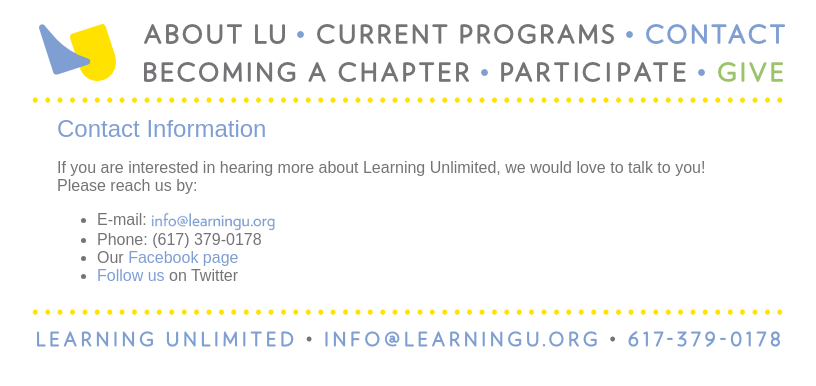
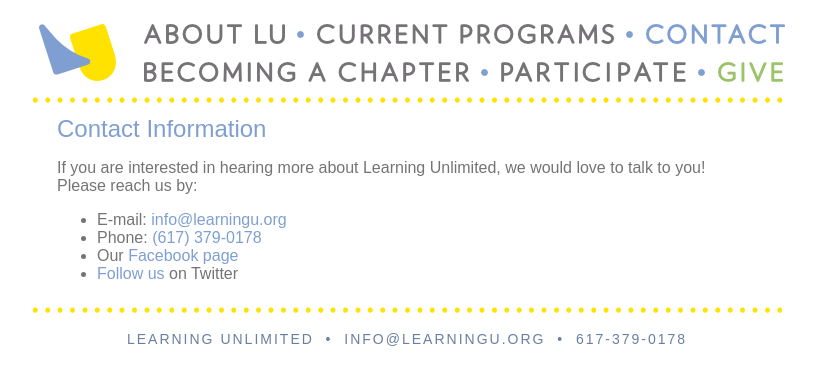
Before and after one commit to learning-unlimited/learning-unlimited.github.io, a Jekyll site: the page built from _contact/index.html, in a window 1280 px wide. Shown: the top 386 px of the page, without its empty margins (225-1041 px from the left). Built offline with Jekyll 4.4.1, drawn with Linux system fonts in a browser that asks for light colours.

Commit message:
Make email and phone clickable using mailto: and tel: (#33)

```diff
--- a/_contact/index.html
+++ b/_contact/index.html
@@ -9,8 +9,8 @@
 <p>If you are interested in hearing more about Learning Unlimited, we would love to talk to you!  Please reach us by:</p>
 
 <ul>
-   <li>E-mail: <img src="/media/images/content-pages/email.jpg" height="20" width="124" valign=top></li>
-   <li>Phone: (617) 379-0178</li>
+   <li>E-mail: <a href="mailto:info@learningu.org">info@learningu.org</a></li>
+   <li>Phone:  <a href="tel:+6173790178">(617) 379-0178</a></li>
    <li>Our <a href ="https://www.facebook.com/Learning-Unlimited-148451064087/">Facebook page</a></li>
 <li> <a href ="https://twitter.com/LUMakeASplash">Follow us</a> on Twitter</li>
 </ul>
--- a/_includes/footer.html
+++ b/_includes/footer.html
@@ -3,7 +3,12 @@
       <div id="footer">
 	<div class="hr"><hr/></div>
 
-        <img src="/media/images/content-pages/footer.gif" alt="Learning Unlimited / info@learningu.org / 617-379-0178" />
+    <p class="footer-contact">
+  LEARNING UNLIMITED &nbsp;•&nbsp;
+  <a href="mailto:info@learningu.org">INFO@LEARNINGU.ORG</a>
+  &nbsp;•&nbsp;
+  <a href="tel:+16173790178">617-379-0178</a>
+</p>
       </div>
     </div>
 
--- a/media/css/content-pages.css
+++ b/media/css/content-pages.css
@@ -49,6 +49,24 @@
     background: white url("/media/images/content-pages/line.gif") center no-repeat;
     height: 6px;
     border: none;
+}
+
+.footer-contact {
+  text-align: center;
+  font-size: 14px;
+  letter-spacing: 2px;
+  color: #6a7fa0;
+  margin: 18px 0;
+  font-family: Arial, Helvetica, sans-serif;
+}
+
+.footer-contact a {
+  color: #6a7fa0;
+  text-decoration: none;
+}
+
+.footer-contact a:hover {
+  color: #e6504b;
 }
 
 div#header div.hr
```
